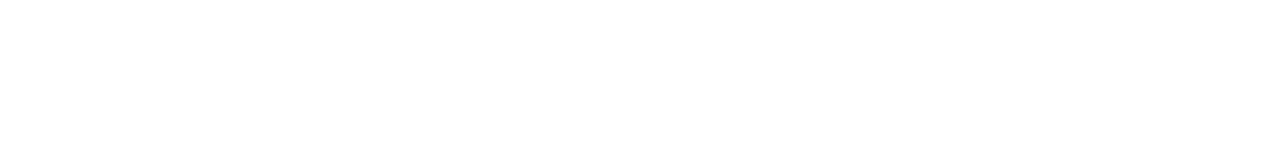
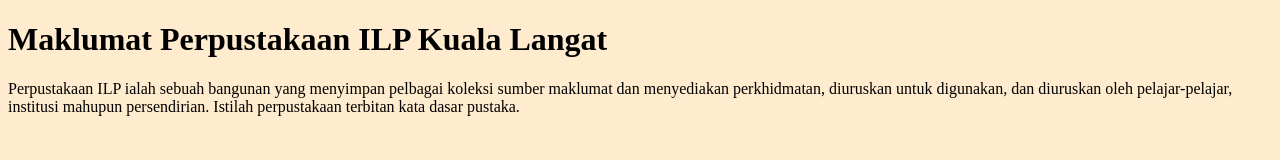
Before and after one commit to ImanDanl/prestasi-library, a plain HTML site: page informasi.html in a window 1280 px wide. Drawn offline with Linux system fonts and the light colour scheme.

Commit message:
ubah dalam file

```diff
--- a/informasi.html
+++ b/informasi.html
@@ -6,7 +6,11 @@
     <meta name="viewport" content="width=device-width, initial-scale=1.0">
     <title>Document</title>
 </head>
-<body>
+<body style="background-color: blanchedalmond;">
+    <h1>Maklumat Perpustakaan ILP Kuala Langat</h1>
+    <p>Perpustakaan ILP ialah sebuah bangunan yang menyimpan pelbagai koleksi sumber maklumat dan menyediakan perkhidmatan, diuruskan untuk digunakan, dan diuruskan oleh pelajar-pelajar, institusi mahupun persendirian.
+        Istilah perpustakaan terbitan kata dasar pustaka.
+    </p>
 
 </body>
 </html>
```
